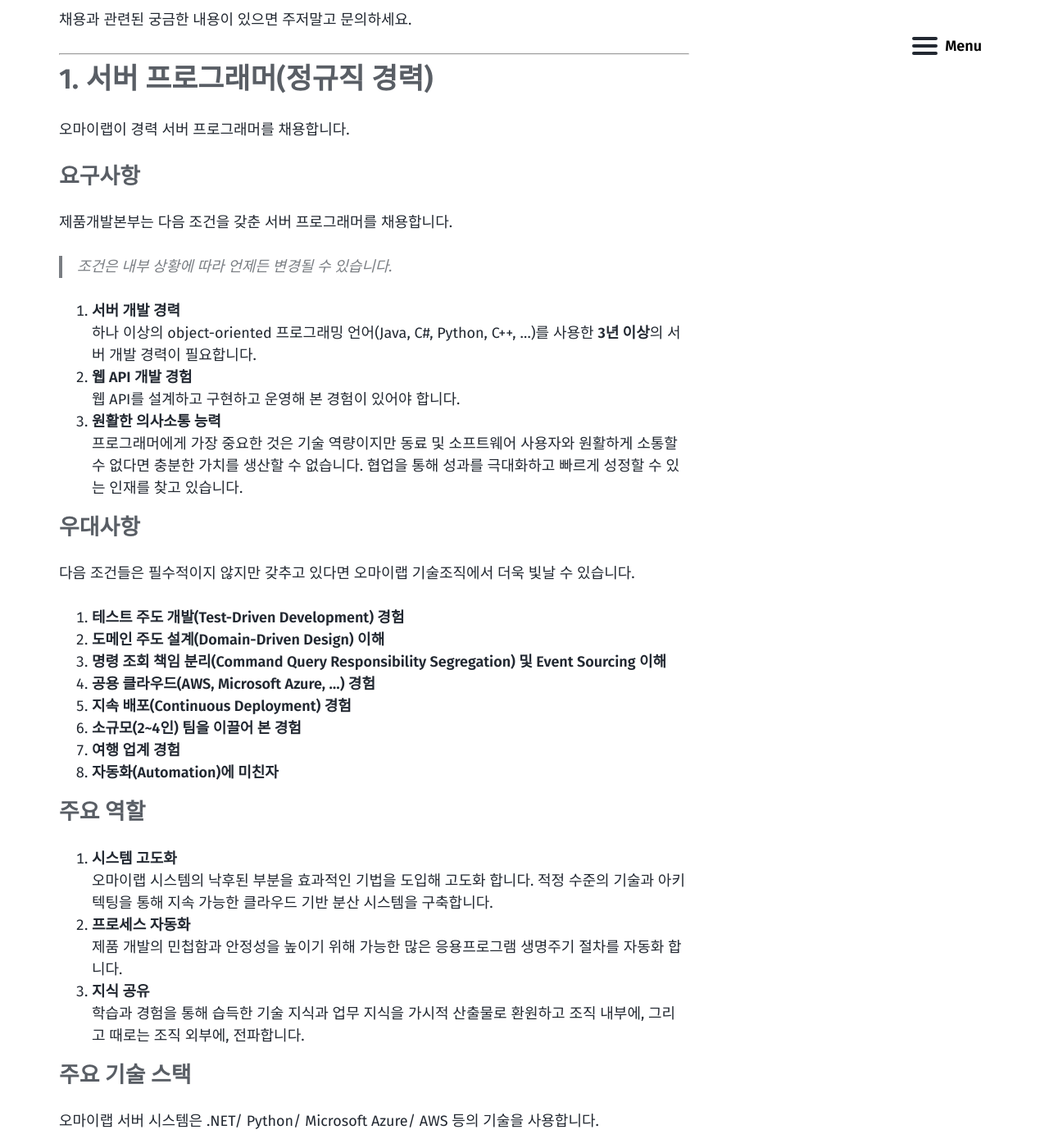
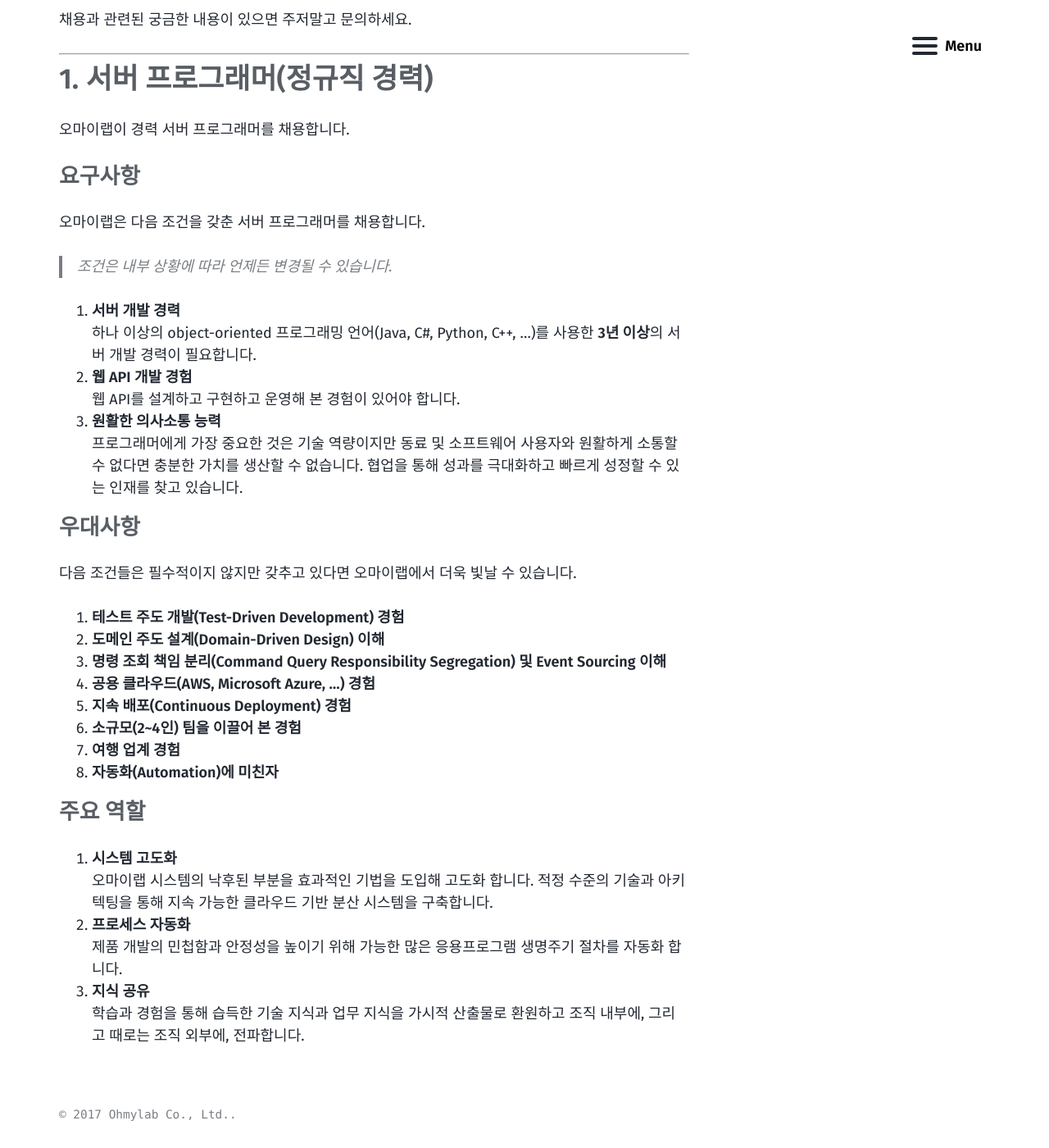
Before and after one commit to mmistakes/jekyll-theme-basically-basic, a Jekyll site: the page built from recruit.md, in a window 1280 px wide and 1400 px high, scrolled down 4932 px. Shown: the whole window at 82% size. Built offline with Jekyll 4.4.1, drawn with Linux system fonts in a browser that asks for light colours.

Commit message:
서버 프로그래머 채용 설명을 수정한다

```diff
--- a/recruit.md
+++ b/recruit.md
@@ -90,7 +90,7 @@ actions:
 
 ### 요구사항
 
-제품개발본부는 다음 조건을 갖춘 서버 프로그래머를 채용합니다.
+오마이랩은 다음 조건을 갖춘 서버 프로그래머를 채용합니다.
 
 > 조건은 내부 상황에 따라 언제든 변경될 수 있습니다.
 
@@ -100,7 +100,7 @@ actions:
 
 ### 우대사항
 
-다음 조건들은 필수적이지 않지만 갖추고 있다면 오마이랩 기술조직에서 더욱 빛날 수 있습니다.
+다음 조건들은 필수적이지 않지만 갖추고 있다면 오마이랩에서 더욱 빛날 수 있습니다.
 
 1. **테스트 주도 개발(Test-Driven Development) 경험**
 1. **도메인 주도 설계(Domain-Driven Design) 이해**
@@ -116,7 +116,3 @@ actions:
 1. **시스템 고도화**<br />오마이랩 시스템의 낙후된 부분을 효과적인 기법을 도입해 고도화 합니다. 적정 수준의 기술과 아키텍팅을 통해 지속 가능한 클라우드 기반 분산 시스템을 구축합니다.
 1. **프로세스 자동화**<br />제품 개발의 민첩함과 안정성을 높이기 위해 가능한 많은 응용프로그램 생명주기 절차를 자동화 합니다.
 1. **지식 공유**<br />학습과 경험을 통해 습득한 기술 지식과 업무 지식을 가시적 산출물로 환원하고 조직 내부에, 그리고 때로는 조직 외부에, 전파합니다.
-
-### 주요 기술 스택
-
-오마이랩 서버 시스템은 .NET/ Python/ Microsoft Azure/ AWS 등의 기술을 사용합니다.
```
